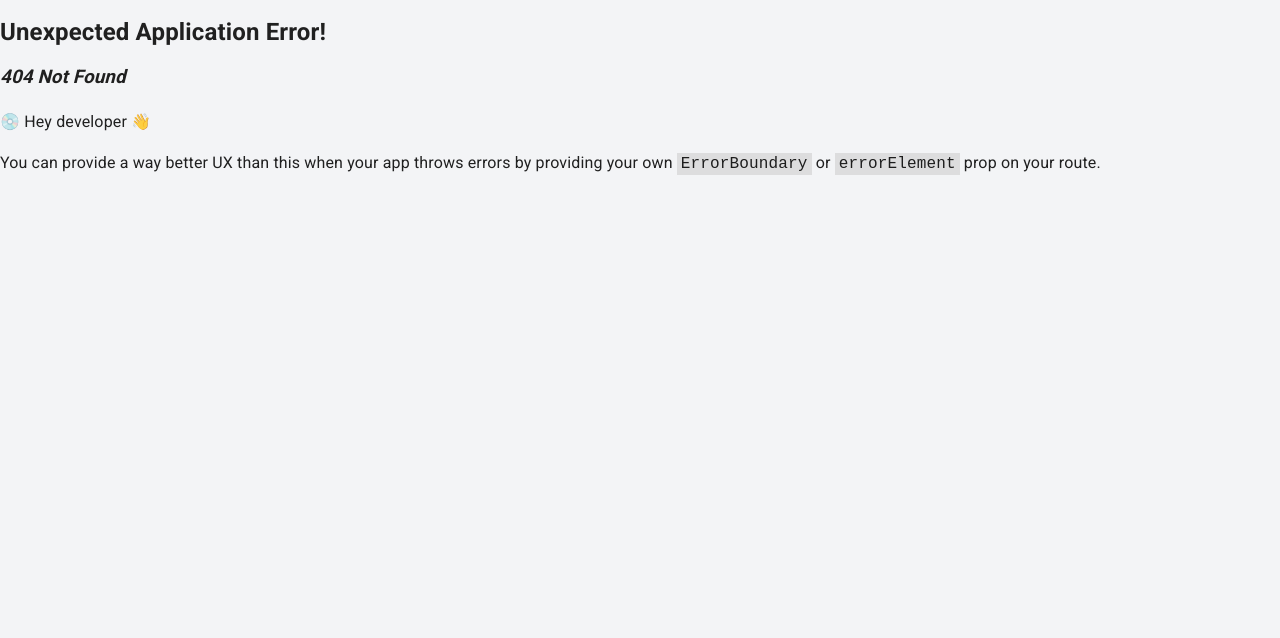
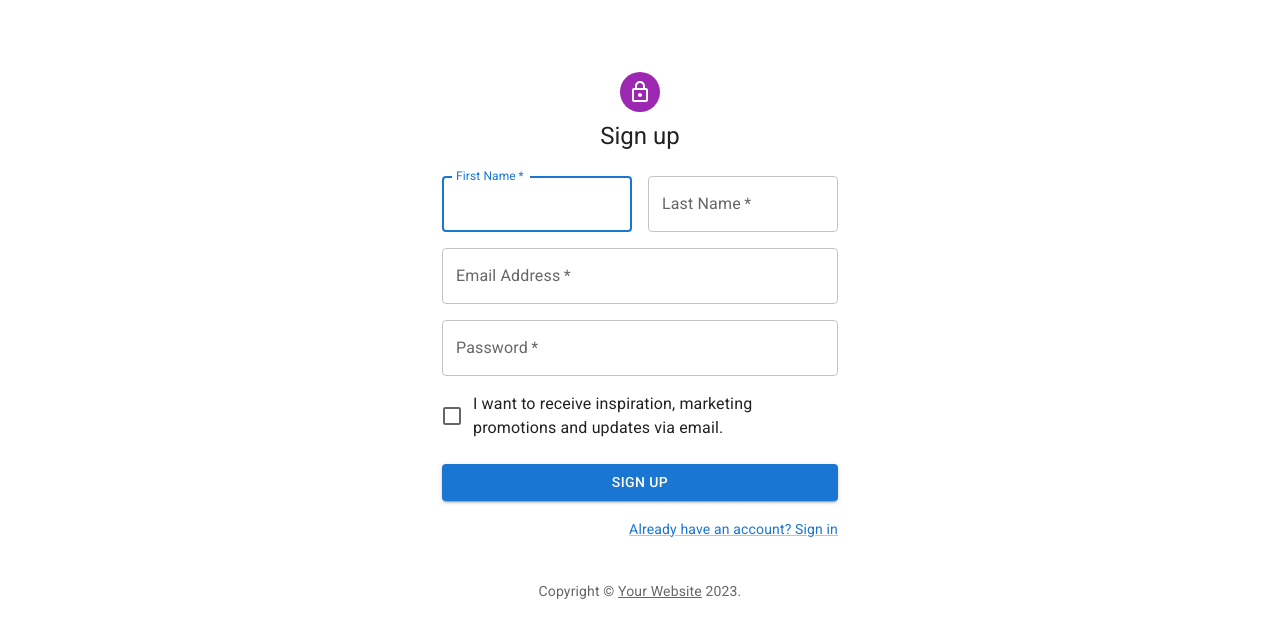
Before and after one commit to alikomijani/maktab-dashboard, a React (Vite) app: page /register in a window 1280 px wide. Before the commit this address had no page. Shown: the top 638 px of the page. Built offline with nearby package versions, Linux system fonts and the light colour scheme; a web font is replaced by a local one.

Commit message:
add auth pages

```diff
--- /dev/null
+++ b/src/Pages/login/Login.jsx
@@ -0,0 +1,122 @@
+import * as React from "react";
+import Avatar from "@mui/material/Avatar";
+import Button from "@mui/material/Button";
+import CssBaseline from "@mui/material/CssBaseline";
+import TextField from "@mui/material/TextField";
+import FormControlLabel from "@mui/material/FormControlLabel";
+import Checkbox from "@mui/material/Checkbox";
+import Link from "@mui/material/Link";
+import Grid from "@mui/material/Grid";
+import Box from "@mui/material/Box";
+import LockOutlinedIcon from "@mui/icons-material/LockOutlined";
+import Typography from "@mui/material/Typography";
+import Container from "@mui/material/Container";
+import { createTheme, ThemeProvider } from "@mui/material/styles";
+import { Link as RouterLink } from "react-router-dom";
+function Copyright(props) {
+  return (
+    <Typography
+      variant="body2"
+      color="text.secondary"
+      align="center"
+      {...props}
+    >
+      {"Copyright © "}
+      <Link color="inherit" href="https://mui.com/">
+        Your Website
+      </Link>{" "}
+      {new Date().getFullYear()}
+      {"."}
+    </Typography>
+  );
+}
+
+// TODO remove, this demo shouldn't need to reset the theme.
+
+const defaultTheme = createTheme();
+
+export default function Login() {
+  const handleSubmit = (event) => {
+    event.preventDefault();
+    const data = new FormData(event.currentTarget);
+    console.log({
+      email: data.get("email"),
+      password: data.get("password"),
+    });
+  };
+
+  return (
+    <ThemeProvider theme={defaultTheme}>
+      <Container component="main" maxWidth="xs">
+        <CssBaseline />
+        <Box
+          sx={{
+            marginTop: 8,
+            display: "flex",
+            flexDirection: "column",
+            alignItems: "center",
+          }}
+        >
+          <Avatar sx={{ m: 1, bgcolor: "secondary.main" }}>
+            <LockOutlinedIcon />
+          </Avatar>
+          <Typography component="h1" variant="h5">
+            Sign in
+          </Typography>
+          <Box
+            component="form"
+            onSubmit={handleSubmit}
+            noValidate
+            sx={{ mt: 1 }}
+          >
+            <TextField
+              margin="normal"
+              required
+              fullWidth
+              id="email"
+              label="Email Address"
+              name="email"
+              autoComplete="email"
+              autoFocus
+            />
+            <TextField
+              margin="normal"
+              required
+              fullWidth
+              name="password"
+              label="Password"
+              type="password"
+              id="password"
+              autoComplete="current-password"
+            />
+            <FormControlLabel
+              control={<Checkbox value="remember" color="primary" />}
+              label="Remember me"
+            />
+            <Button
+              type="submit"
+              fullWidth
+              variant="contained"
+              sx={{ mt: 3, mb: 2 }}
+            >
+              Sign In
+            </Button>
+            <Grid container>
+              <Grid item xs>
+                <Link href="#" variant="body2">
+                  Forgot password?
+                </Link>
+              </Grid>
+              <Grid item>
+                <Link component={RouterLink} to="/register" variant="body2">
+                  {"Don't have an account? Sign Up"}
+                </Link>
+              </Grid>
+            </Grid>
+          </Box>
+        </Box>
+        <Copyright sx={{ mt: 8, mb: 4 }} />
+      </Container>
+    </ThemeProvider>
+  );
+}
--- /dev/null
+++ b/src/Pages/register/Register.jsx
@@ -0,0 +1,146 @@
+import * as React from "react";
+import Avatar from "@mui/material/Avatar";
+import Button from "@mui/material/Button";
+import CssBaseline from "@mui/material/CssBaseline";
+import TextField from "@mui/material/TextField";
+import FormControlLabel from "@mui/material/FormControlLabel";
+import Checkbox from "@mui/material/Checkbox";
+import Link from "@mui/material/Link";
+import Grid from "@mui/material/Grid";
+import Box from "@mui/material/Box";
+import LockOutlinedIcon from "@mui/icons-material/LockOutlined";
+import Typography from "@mui/material/Typography";
+import Container from "@mui/material/Container";
+import { createTheme, ThemeProvider } from "@mui/material/styles";
+import { Link as RouterLink } from "react-router-dom";
+
+function Copyright(props) {
+  return (
+    <Typography
+      variant="body2"
+      color="text.secondary"
+      align="center"
+      {...props}
+    >
+      {"Copyright © "}
+      <Link color="inherit" href="https://mui.com/">
+        Your Website
+      </Link>{" "}
+      {new Date().getFullYear()}
+      {"."}
+    </Typography>
+  );
+}
+
+// TODO remove, this demo shouldn't need to reset the theme.
+
+const defaultTheme = createTheme();
+
+export default function Register() {
+  const handleSubmit = (event) => {
+    event.preventDefault();
+    const data = new FormData(event.currentTarget);
+    console.log({
+      email: data.get("email"),
+      password: data.get("password"),
+    });
+  };
+
+  return (
+    <ThemeProvider theme={defaultTheme}>
+      <Container component="main" maxWidth="xs">
+        <CssBaseline />
+        <Box
+          sx={{
+            marginTop: 8,
+            display: "flex",
+            flexDirection: "column",
+            alignItems: "center",
+          }}
+        >
+          <Avatar sx={{ m: 1, bgcolor: "secondary.main" }}>
+            <LockOutlinedIcon />
+          </Avatar>
+          <Typography component="h1" variant="h5">
+            Sign up
+          </Typography>
+          <Box
+            component="form"
+            noValidate
+            onSubmit={handleSubmit}
+            sx={{ mt: 3 }}
+          >
+            <Grid container spacing={2}>
+              <Grid item xs={12} sm={6}>
+                <TextField
+                  autoComplete="given-name"
+                  name="firstName"
+                  required
+                  fullWidth
+                  id="firstName"
+                  label="First Name"
+                  autoFocus
+                />
+              </Grid>
+              <Grid item xs={12} sm={6}>
+                <TextField
+                  required
+                  fullWidth
+                  id="lastName"
+                  label="Last Name"
+                  name="lastName"
+                  autoComplete="family-name"
+                />
+              </Grid>
+              <Grid item xs={12}>
+                <TextField
+                  required
+                  fullWidth
+                  id="email"
+                  label="Email Address"
+                  name="email"
+                  autoComplete="email"
+                />
+              </Grid>
+              <Grid item xs={12}>
+                <TextField
+                  required
+                  fullWidth
+                  name="password"
+                  label="Password"
+                  type="password"
+                  id="password"
+                  autoComplete="new-password"
+                />
+              </Grid>
+              <Grid item xs={12}>
+                <FormControlLabel
+                  control={
+                    <Checkbox value="allowExtraEmails" color="primary" />
+                  }
+                  label="I want to receive inspiration, marketing promotions and updates via email."
+                />
+              </Grid>
+            </Grid>
+            <Button
+              type="submit"
+              fullWidth
+              variant="contained"
+              sx={{ mt: 3, mb: 2 }}
+            >
+              Sign Up
+            </Button>
+            <Grid container justifyContent="flex-end">
+              <Grid item>
+                <Link component={RouterLink} to="/login" variant="body2">
+                  Already have an account? Sign in
+                </Link>
+              </Grid>
+            </Grid>
+          </Box>
+        </Box>
+        <Copyright sx={{ mt: 5 }} />
+      </Container>
+    </ThemeProvider>
+  );
+}
--- a/src/router/router.jsx
+++ b/src/router/router.jsx
@@ -1,5 +1,5 @@
 import React, { lazy } from "react";
-import { createBrowserRouter } from "react-router-dom";
+import { Outlet, createBrowserRouter } from "react-router-dom";
 import { DashboardLayout, Loadable } from "../components";
 
 const Dashboard = Loadable(lazy(() => import("../Pages/dashboard/Dashboard")));
@@ -9,6 +9,8 @@
 const Account = Loadable(
   lazy(() => import("../Pages/dashboard/account/Account"))
 );
+const Login = Loadable(lazy(() => import("../Pages/login/Login")));
+const Register = Loadable(lazy(() => import("../Pages/register/Register")));
 
 export const router = createBrowserRouter([
   {
@@ -33,4 +35,26 @@
       },
     ],
   },
+  {
+    path: "/",
+    element: (
+      <>
+        <Outlet />
+      </>
+    ),
+    children: [
+      {
+        index: true,
+        element: <h1>habibi welcome to iran</h1>,
+      },
+      {
+        path: "/register",
+        element: <Register />,
+      },
+      {
+        path: "/login",
+        element: <Login />,
+      },
+    ],
+  },
 ]);
```
